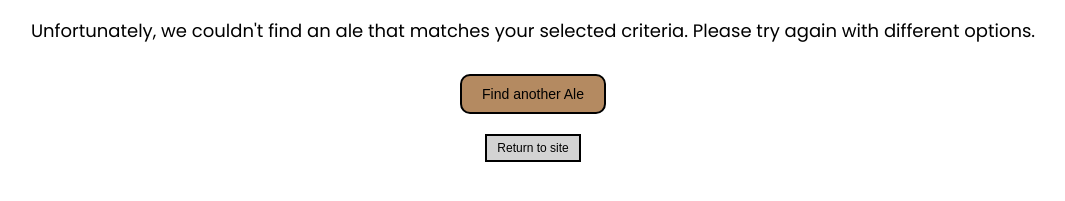
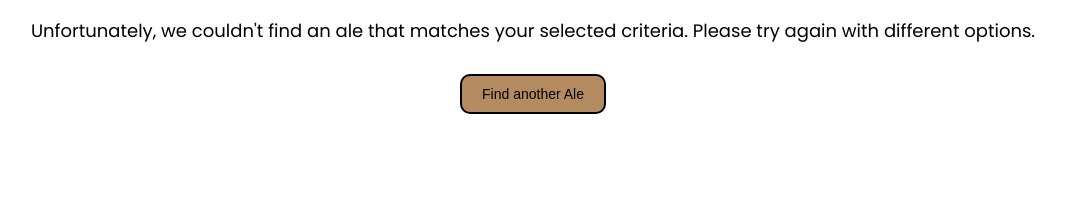
Before and after one commit to claireafc7/waterendbarnrealalesquiz, a plain HTML site: page results.html in a window 1280 px wide. Shown: the part 185-386 px from the top of the page, without its empty margins (107-1172 px from the left). Drawn offline with Linux system fonts and the light colour scheme.

Commit message:
Add files via upload

```diff
--- a/results.html
+++ b/results.html
@@ -68,10 +68,6 @@
     <a href="index.html">
         <button>Find another Ale</button>
     </a>
-    <div>
-        <a href="https://waterendbarnrealale.co.uk">
-            <button class="small-button">Return to site</button>
-        </a>
     </div>
     <script src="/results.js" type="module"></script>
 </body>
```
